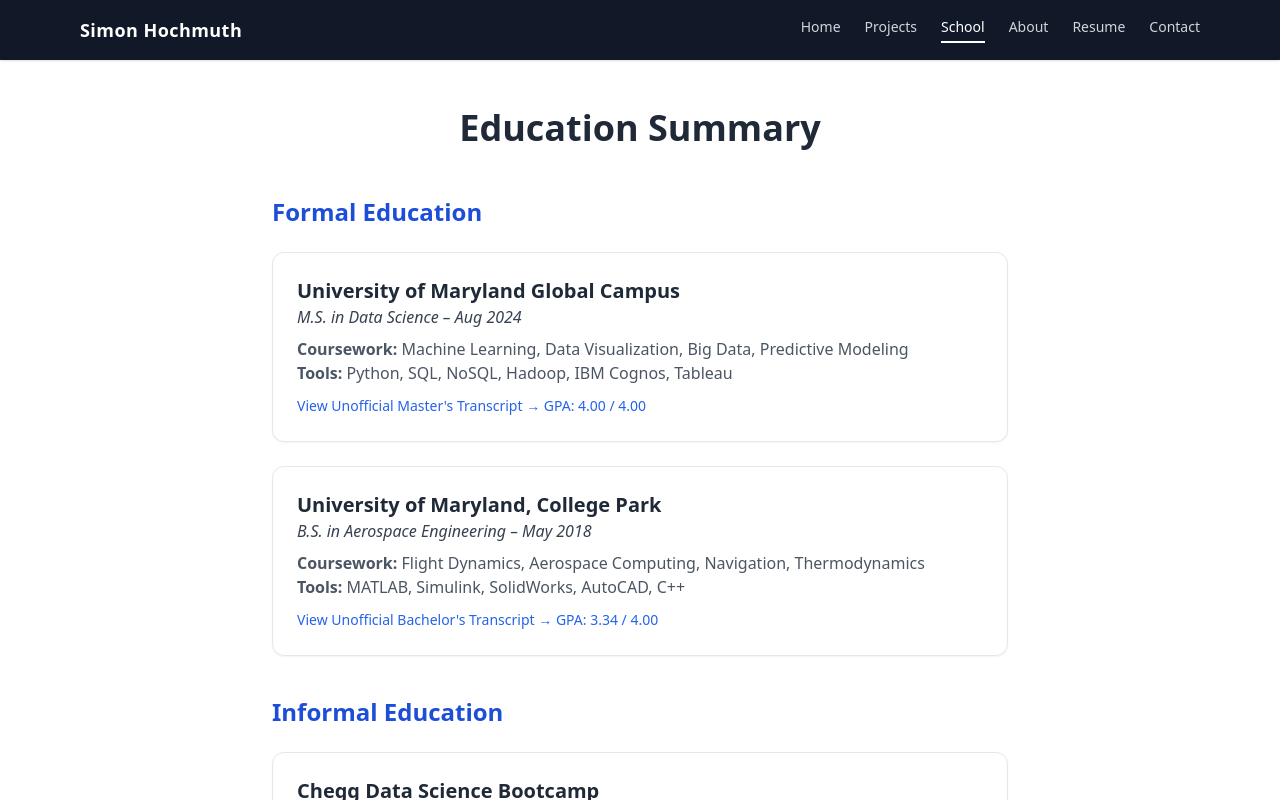
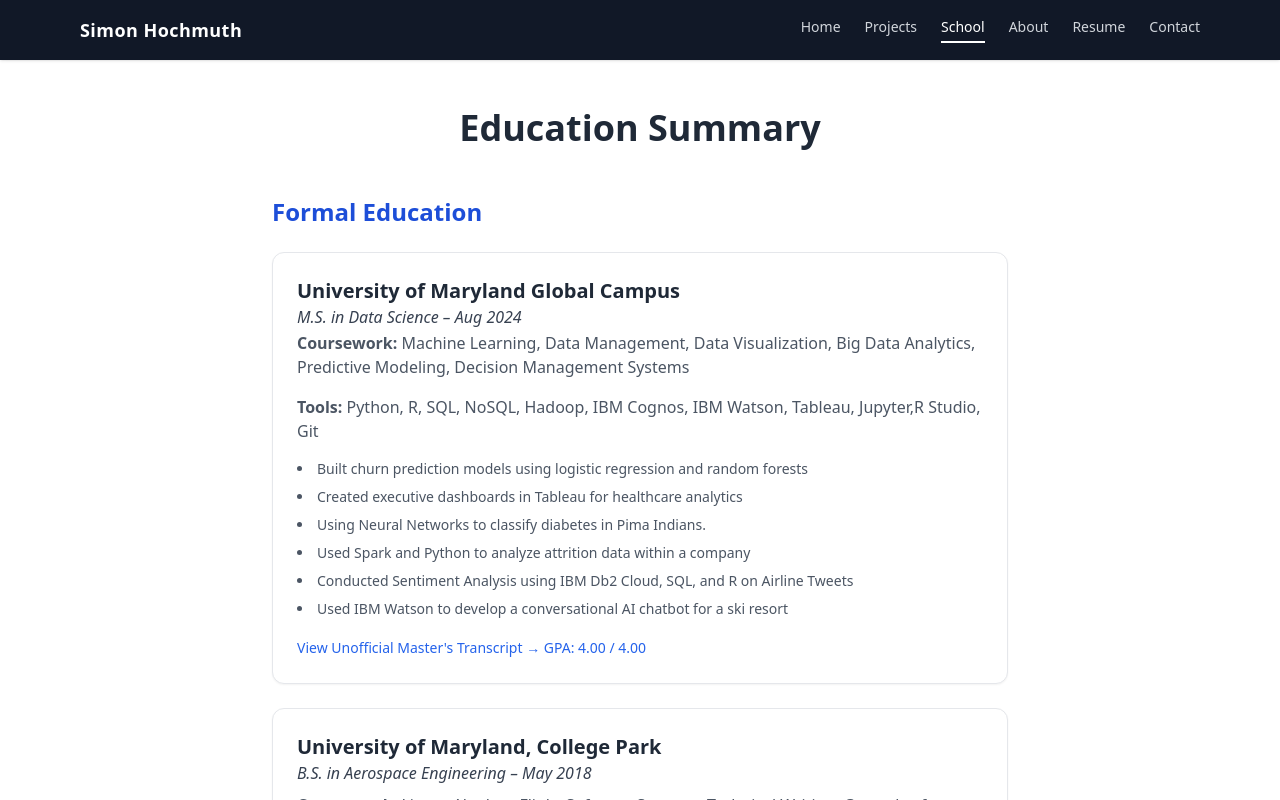
Before and after one commit to simon-hochmuth/Website, a Vue app: page /school in a window 1280 px wide. Shown: the top 800 px of the page. Built offline with nearby package versions, Linux system fonts and the light colour scheme.

Commit message:
finalized things

```diff
--- a/src/views/About.vue
+++ b/src/views/About.vue
@@ -12,11 +12,24 @@
         <h3 class="text-2xl font-semibold text-blue-700 mb-3">
           🧠 Professional Focus
         </h3>
-        <ul class="list-disc list-inside text-gray-700 space-y-2">
-          <li>Advanced analytics & dashboarding (Python, SQL, Tableau)</li>
-          <li>Forecasting models and ML for finance & workforce planning</li>
-          <li>End-to-end data pipelines (Databricks, AWS, MongoDB)</li>
-          <li>Executive reporting & stakeholder communication</li>
+        <ul class="list-disc list-inside space-y-2 text-left text-gray-700">
+          <li>
+            Advanced analytics & interactive dashboards (Python, SQL, Tableau,
+            Streamlit)
+          </li>
+          <li>
+            Forecasting & machine learning for finance and workforce planning
+          </li>
+          <li>
+            Full-stack web apps (Vue, Vite, C#, .NET, JavaScript, Next.js)
+          </li>
+          <li>
+            C-suite reporting, consulting, and executive stakeholder engagement
+          </li>
+          <li>
+            End-to-end data pipelines (Databricks, AWS, Spark, MongoDB, SQL,
+            Python)
+          </li>
         </ul>
       </div>
 
@@ -24,7 +37,7 @@
         <h3 class="text-2xl font-semibold text-green-700 mb-3">🌍 Personal</h3>
         <ul class="list-disc list-inside text-gray-700 space-y-2">
           <li>Relocating to NYC in 2025 — open to new opportunities</li>
-          <li>Climber, technologist, and coffee enthusiast</li>
+          <li>Climber, hiker, technologist, and coffee enthusiast</li>
           <li>Always learning — currently exploring LLMs & agent workflows</li>
         </ul>
       </div>
--- a/src/views/School.vue
+++ b/src/views/School.vue
@@ -17,13 +17,39 @@
         <h4 class="text-xl font-bold text-gray-800">
           University of Maryland Global Campus
         </h4>
-        <p class="text-gray-700 italic mb-2">M.S. in Data Science – Aug 2024</p>
-        <p class="text-gray-600 mb-2">
-          <strong>Coursework:</strong> Machine Learning, Data Visualization, Big
-          Data, Predictive Modeling<br />
-          <strong>Tools:</strong> Python, SQL, NoSQL, Hadoop, IBM Cognos,
-          Tableau
+        <p class="text-gray-700 italic mb-0.5">
+          M.S. in Data Science – Aug 2024
         </p>
+        <p class="text-gray-600 mb-4">
+          <strong>Coursework:</strong> Machine Learning, Data Management, Data
+          Visualization, Big Data Analytics, Predictive Modeling, Decision
+          Management Systems
+        </p>
+        <p class="text-gray-600 mb-4">
+          <strong>Tools:</strong> Python, R, SQL, NoSQL, Hadoop, IBM Cognos, IBM
+          Watson, Tableau, Jupyter,R Studio, Git
+        </p>
+        <ul class="list-disc list-inside text-gray-600 text-sm space-y-2 mb-4">
+          <li>
+            Built churn prediction models using logistic regression and random
+            forests
+          </li>
+          <li>
+            Created executive dashboards in Tableau for healthcare analytics
+          </li>
+          <li>Using Neural Networks to classify diabetes in Pima Indians.</li>
+          <li>
+            Used Spark and Python to analyze attrition data within a company
+          </li>
+          <li>
+            Conducted Sentiment Analysis using IBM Db2 Cloud, SQL, and R on
+            Airline Tweets
+          </li>
+          <li>
+            Used IBM Watson to develop a conversational AI chatbot for a ski
+            resort
+          </li>
+        </ul>
         <a
           href="/UMD_Masters_Transcript.pdf"
           target="_blank"
@@ -42,9 +68,13 @@
           B.S. in Aerospace Engineering – May 2018
         </p>
         <p class="text-gray-600 mb-2">
-          <strong>Coursework:</strong> Flight Dynamics, Aerospace Computing,
-          Navigation, Thermodynamics<br />
-          <strong>Tools:</strong> MATLAB, Simulink, SolidWorks, AutoCAD, C++
+          <strong>Coursework:</strong> Linear Algebra, Flight Software Systems,
+          Technical Writing, Controls of Aerospace Systems, Flight Dynamics,
+          Aerospace Computing, Navigation, Thermodynamics, Electrical Systems,
+          Aerospace Instrumentation and Experimentation, Space Propulsion,
+          Aerospace Engineering Lab <br />
+          <strong>Tools:</strong> C++, MATLAB, Python, Simulink, SolidWorks,
+          AutoCAD, STK (Systems Tool Kit)
         </p>
         <a
           href="/UMD_Bachelors_Transcript.pdf"
@@ -73,7 +103,7 @@
         <p class="text-gray-600 mb-2">
           <strong>Coursework:</strong> Experimental Design, A/B Testing, APIs,
           Time Series, Deep Learning<br />
-          <strong>Tools:</strong> Python, SQL, Tableau, Spark, TensorFlow
+          <strong>Tools:</strong> Python, SQL, Tableau, TensorFlow, Keras
         </p>
         <a
           href="/Chegg_Certificate.pdf"
@@ -93,7 +123,7 @@
         <p class="text-gray-600 mb-2">
           <strong>Coursework:</strong> Experimental Design, A/B Testing, APIs,
           Time Series, Deep Learning<br />
-          <strong>Tools:</strong> Python, SQL, Tableau, Spark, TensorFlow
+          <strong>Tools:</strong> Python, SQL, Tableau, Spark, TensorFlow, Keras
         </p>
         <a
           href="/GeneralAssembly_Certificate.pdf"
```
